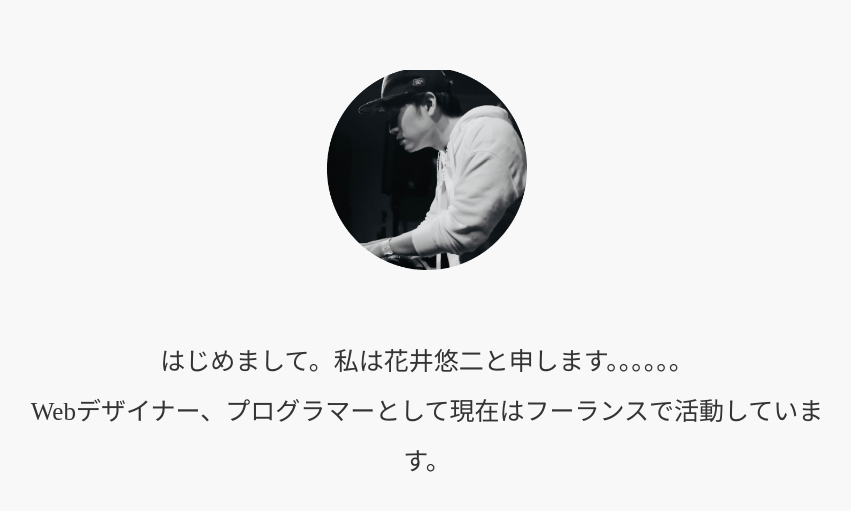
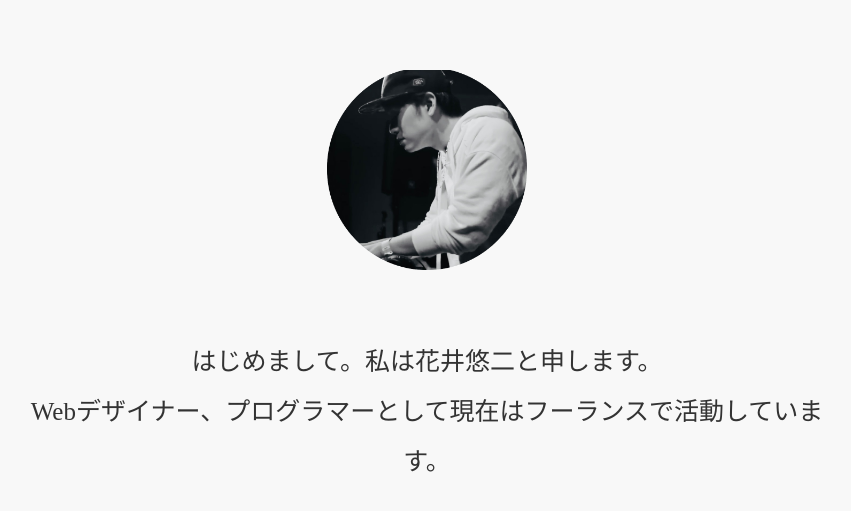
Before and after one commit to second2music/mysite, a plain HTML site: page index.html in a window 1280 px wide. Shown: the part 679-1190 px from the top of the page, without its empty margins (213-1064 px from the left). Drawn offline with Linux system fonts and the light colour scheme.

Commit message:
元通り

```diff
--- a/index.html
+++ b/index.html
@@ -23,7 +23,7 @@
    <div class="container">
      <p>
        <img src="img/profile.png" width="200" height="200"><br><br>
-        はじめまして。私は花井悠二と申します。。。。。。<br>
+        はじめまして。私は花井悠二と申します。<br>
         Webデザイナー、プログラマーとして現在はフーランスで活動しています。
 
 </p>
```
